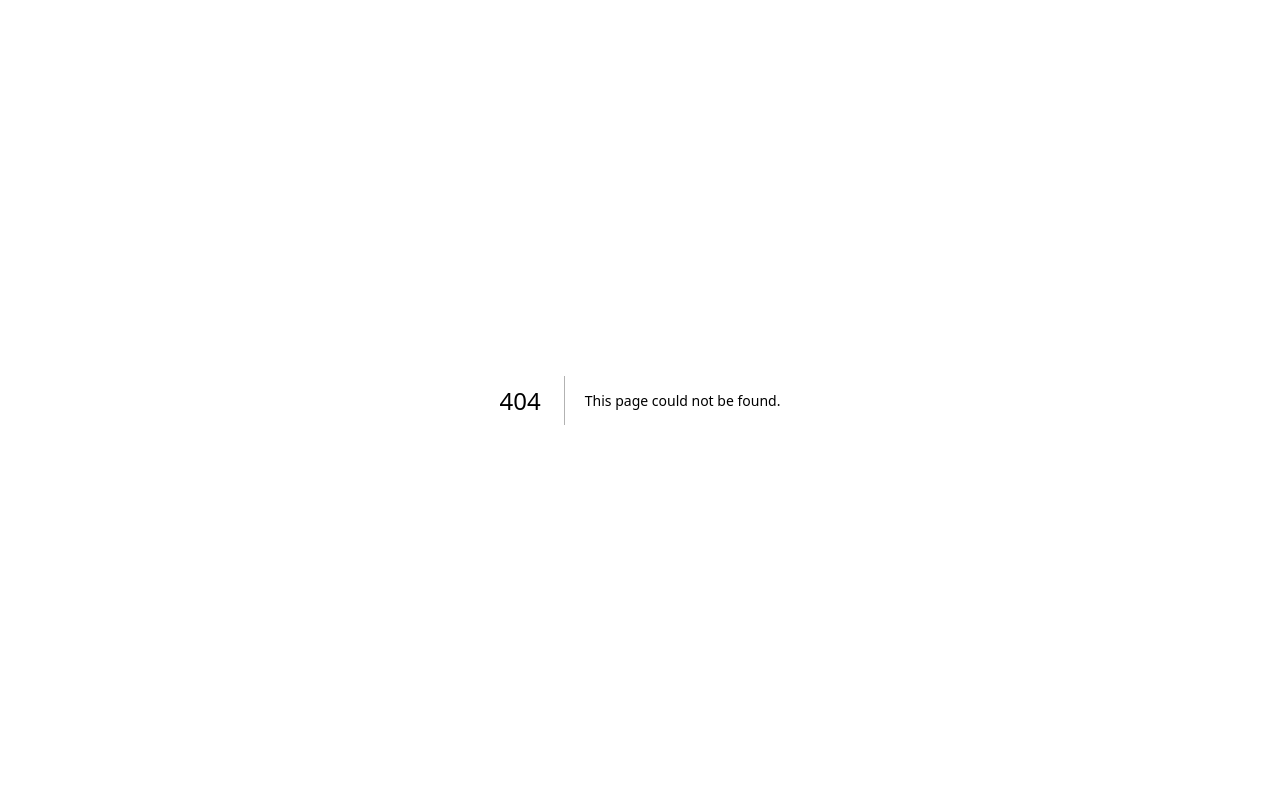
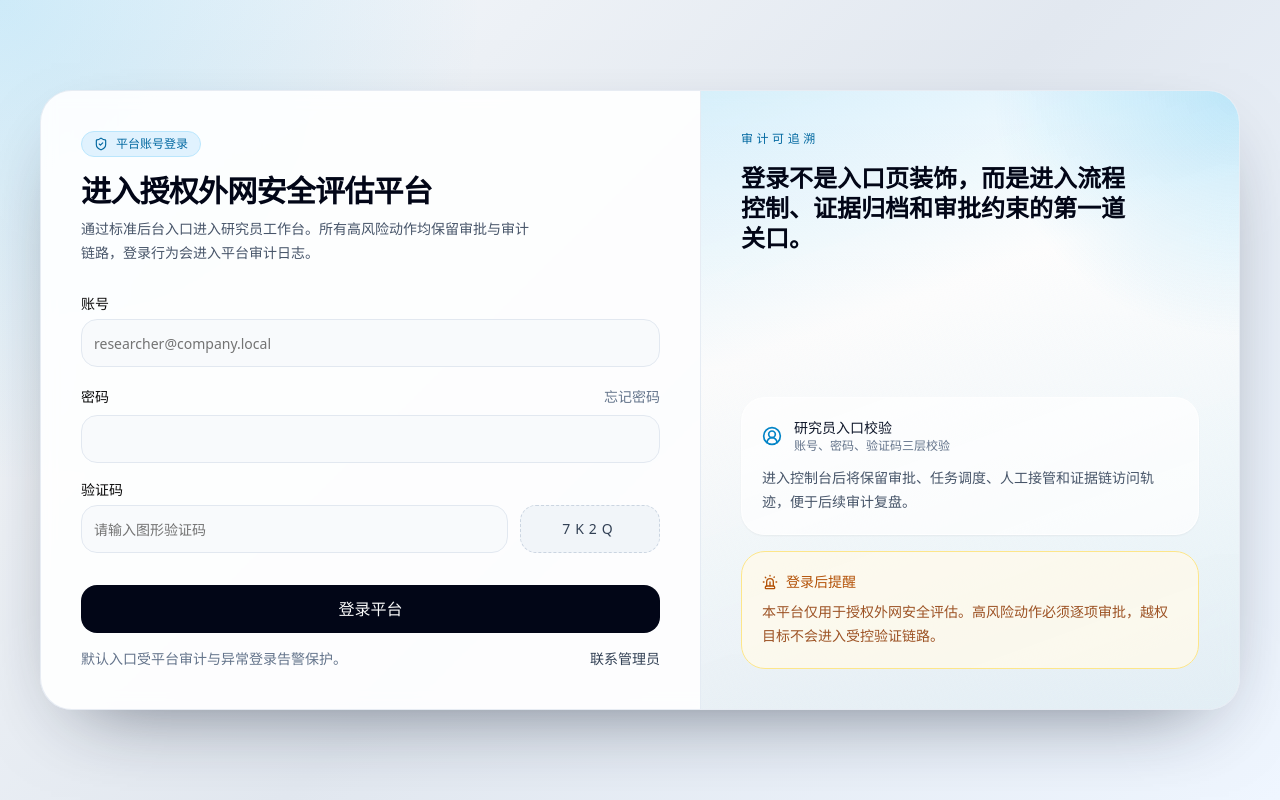
Before and after one commit to PSoul/GoPwn, a Next.js app: page /login in a window 1280 px wide. Before the commit this address had no page. Built offline with nearby package versions, Linux system fonts and the light colour scheme.

Commit message:
feat: add platform login route

```diff
--- /dev/null
+++ b/app/login/page.tsx
@@ -0,0 +1,11 @@
+import { LoginForm } from "@/components/auth/login-form"
+
+export default function LoginPage() {
+  return (
+    <div className="min-h-svh bg-[radial-gradient(circle_at_top_left,_rgba(14,165,233,0.18),_transparent_32%),linear-gradient(135deg,_#f8fafc,_#e2e8f0_52%,_#eff6ff)] px-6 py-10 dark:bg-[radial-gradient(circle_at_top_left,_rgba(14,165,233,0.22),_transparent_28%),linear-gradient(135deg,_#020617,_#0f172a_55%,_#082f49)] md:px-10">
+      <div className="mx-auto flex min-h-[calc(100svh-5rem)] max-w-7xl items-center">
+        <LoginForm className="w-full" />
+      </div>
+    </div>
+  )
+}
--- /dev/null
+++ b/components/auth/login-form.tsx
@@ -0,0 +1,110 @@
+import { ShieldCheck, Siren, UserCircle2 } from "lucide-react"
+
+import { Button } from "@/components/ui/button"
+import { Card, CardContent } from "@/components/ui/card"
+import { Input } from "@/components/ui/input"
+import { Label } from "@/components/ui/label"
+import { cn } from "@/lib/utils"
+
+export function LoginForm({ className, ...props }: React.ComponentProps<"section">) {
+  return (
+    <section className={cn("flex flex-col gap-6", className)} {...props}>
+      <Card className="overflow-hidden rounded-[2rem] border-slate-200/80 bg-white/90 shadow-[0_30px_80px_-40px_rgba(15,23,42,0.65)] backdrop-blur dark:border-slate-800 dark:bg-slate-950/85">
+        <CardContent className="grid p-0 lg:grid-cols-[1.1fr_0.9fr]">
+          <form className="flex flex-col justify-between p-8 lg:p-10">
+            <div className="space-y-8">
+              <div className="space-y-4">
+                <div className="inline-flex items-center gap-2 rounded-full border border-sky-200 bg-sky-100 px-3 py-1 text-xs font-medium text-sky-700 dark:border-sky-900 dark:bg-sky-950/60 dark:text-sky-200">
+                  <ShieldCheck className="h-3.5 w-3.5" />
+                  平台账号登录
+                </div>
+                <div className="space-y-2">
+                  <h1 className="text-3xl font-semibold tracking-tight text-slate-950 dark:text-white">进入授权外网安全评估平台</h1>
+                  <p className="max-w-md text-sm leading-6 text-slate-600 dark:text-slate-300">
+                    通过标准后台入口进入研究员工作台。所有高风险动作均保留审批与审计链路，登录行为会进入平台审计日志。
+                  </p>
+                </div>
+              </div>
+
+              <div className="space-y-5">
+                <div className="grid gap-2">
+                  <Label htmlFor="account">账号</Label>
+                  <Input id="account" placeholder="researcher@company.local" className="h-12 rounded-2xl border-slate-200 bg-slate-50 dark:border-slate-800 dark:bg-slate-900" />
+                </div>
+
+                <div className="grid gap-2">
+                  <div className="flex items-center justify-between">
+                    <Label htmlFor="password">密码</Label>
+                    <a href="#" className="text-sm text-slate-500 underline-offset-4 hover:text-slate-900 hover:underline dark:text-slate-400 dark:hover:text-slate-100">
+                      忘记密码
+                    </a>
+                  </div>
+                  <Input id="password" type="password" className="h-12 rounded-2xl border-slate-200 bg-slate-50 dark:border-slate-800 dark:bg-slate-900" />
+                </div>
+
+                <div className="grid gap-2">
+                  <Label htmlFor="captcha">验证码</Label>
+                  <div className="grid gap-3 sm:grid-cols-[1fr_140px]">
+                    <Input id="captcha" placeholder="请输入图形验证码" className="h-12 rounded-2xl border-slate-200 bg-slate-50 dark:border-slate-800 dark:bg-slate-900" />
+                    <div className="flex h-12 items-center justify-center rounded-2xl border border-dashed border-slate-300 bg-slate-100 text-sm font-medium tracking-[0.35em] text-slate-700 dark:border-slate-700 dark:bg-slate-900 dark:text-slate-200">
+                      7K2Q
+                    </div>
+                  </div>
+                </div>
+              </div>
+            </div>
+
+            <div className="mt-8 space-y-4">
+              <Button type="submit" className="h-12 w-full rounded-2xl bg-slate-950 text-base hover:bg-slate-800 dark:bg-sky-500 dark:text-slate-950 dark:hover:bg-sky-400">
+                登录平台
+              </Button>
+              <div className="flex flex-col gap-2 text-sm text-slate-500 dark:text-slate-400 sm:flex-row sm:items-center sm:justify-between">
+                <span>默认入口受平台审计与异常登录告警保护。</span>
+                <a href="#" className="font-medium text-slate-700 underline-offset-4 hover:underline dark:text-slate-200">
+                  联系管理员
+                </a>
+              </div>
+            </div>
+          </form>
+
+          <div className="relative overflow-hidden border-l border-slate-200/80 bg-[linear-gradient(160deg,_rgba(14,165,233,0.16),_rgba(255,255,255,0.92)_35%,_rgba(14,165,233,0.08)_100%)] p-8 dark:border-slate-800 dark:bg-[linear-gradient(160deg,_rgba(14,165,233,0.22),_rgba(2,6,23,0.94)_38%,_rgba(14,165,233,0.16)_100%)] lg:p-10">
+            <div className="absolute inset-0 bg-[radial-gradient(circle_at_top_right,_rgba(14,165,233,0.24),_transparent_30%),linear-gradient(to_bottom,_transparent,_rgba(15,23,42,0.04))] dark:bg-[radial-gradient(circle_at_top_right,_rgba(56,189,248,0.2),_transparent_24%),linear-gradient(to_bottom,_transparent,_rgba(2,6,23,0.34))]" />
+            <div className="relative flex h-full flex-col justify-between">
+              <div className="space-y-4">
+                <p className="text-xs uppercase tracking-[0.3em] text-sky-700 dark:text-sky-300">审计可追溯</p>
+                <h2 className="max-w-sm text-2xl font-semibold leading-tight text-slate-950 dark:text-white">
+                  登录不是入口页装饰，而是进入流程控制、证据归档和审批约束的第一道关口。
+                </h2>
+              </div>
+
+              <div className="space-y-4">
+                <div className="rounded-3xl border border-white/70 bg-white/70 p-5 shadow-sm dark:border-slate-800 dark:bg-slate-950/70">
+                  <div className="mb-3 flex items-center gap-3">
+                    <UserCircle2 className="h-5 w-5 text-sky-600 dark:text-sky-300" />
+                    <div>
+                      <p className="text-sm font-medium text-slate-900 dark:text-slate-100">研究员入口校验</p>
+                      <p className="text-xs text-slate-500 dark:text-slate-400">账号、密码、验证码三层校验</p>
+                    </div>
+                  </div>
+                  <p className="text-sm leading-6 text-slate-600 dark:text-slate-300">
+                    进入控制台后将保留审批、任务调度、人工接管和证据链访问轨迹，便于后续审计复盘。
+                  </p>
+                </div>
+
+                <div className="rounded-3xl border border-amber-200 bg-amber-50/80 p-5 dark:border-amber-900/80 dark:bg-amber-950/40">
+                  <div className="mb-2 flex items-center gap-2 text-amber-700 dark:text-amber-200">
+                    <Siren className="h-4 w-4" />
+                    <span className="text-sm font-medium">登录后提醒</span>
+                  </div>
+                  <p className="text-sm leading-6 text-amber-800/90 dark:text-amber-100/90">
+                    本平台仅用于授权外网安全评估。高风险动作必须逐项审批，越权目标不会进入受控验证链路。
+                  </p>
+                </div>
+              </div>
+            </div>
+          </div>
+        </CardContent>
+      </Card>
+    </section>
+  )
+}
```
Also changed, not shown: 1 other file (tests, documents, lock files or other folders).
